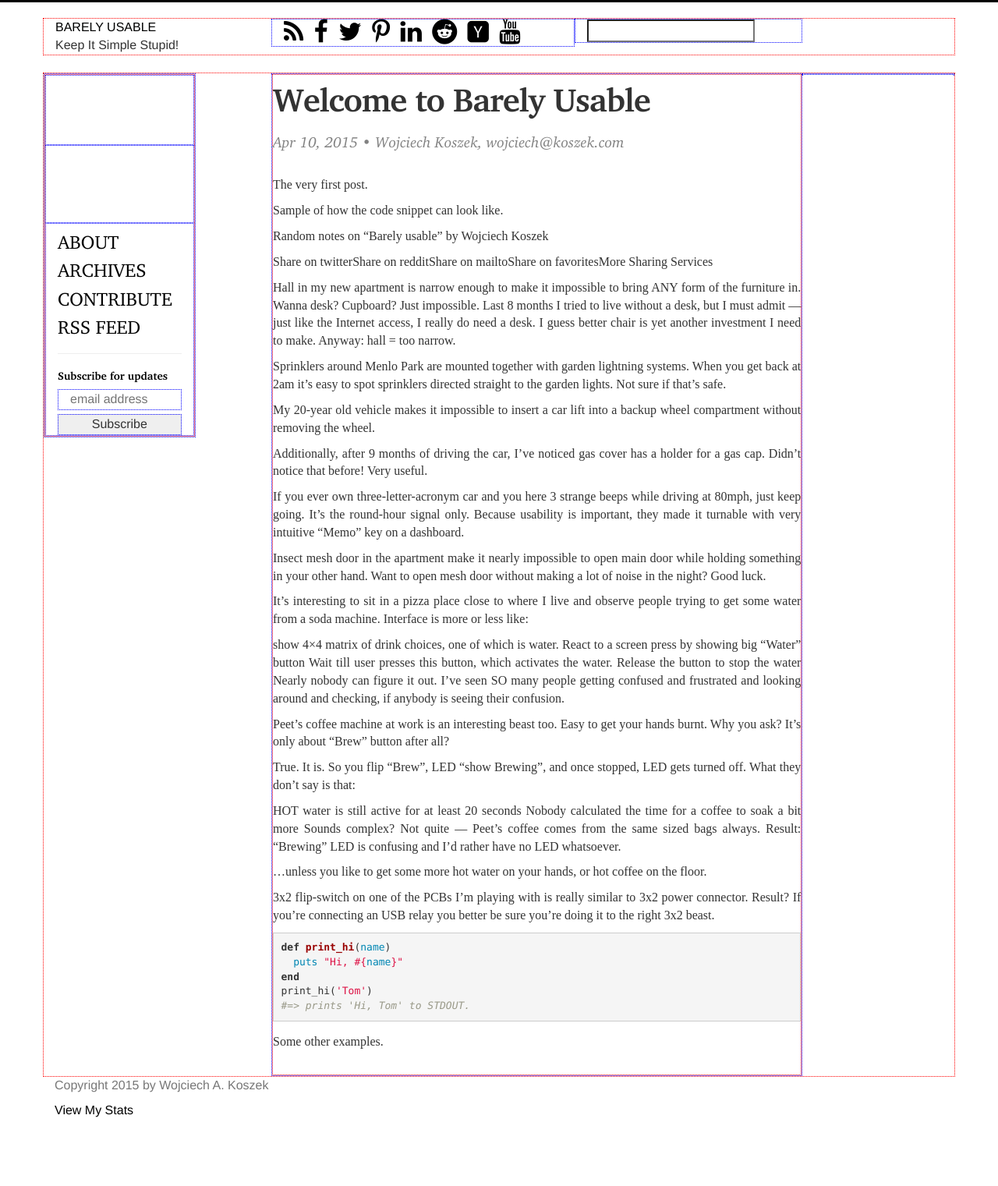
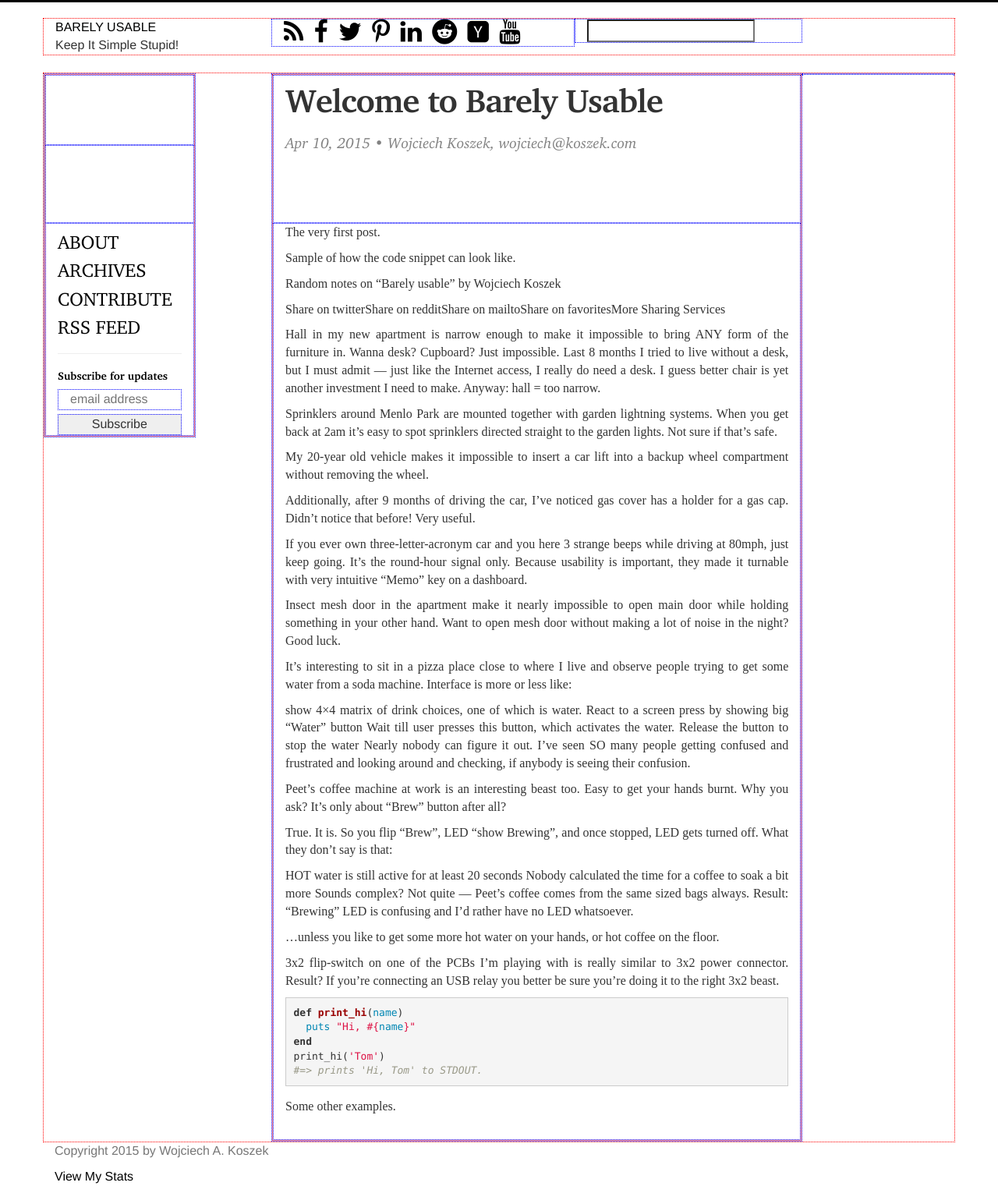
Before and after one commit to wkoszek/barelyusable, a Jekyll site: the page built from _posts/2015-04-10-foreword.md, in a window 1280 px wide. Shown: the whole page at 78% size. Built offline with Jekyll 4.4.1, drawn with Linux system fonts in a browser that asks for light colours; nearby versions of some CDN libraries; comment, search, counter and statistics services are not loaded; before the commit the page ends 1436 px from its top, so only the background shows below that.

Commit message:
Fix the way posts look like.

```diff
--- a/_layouts/post.html
+++ b/_layouts/post.html
@@ -1,15 +1,23 @@
 ---
 layout: default
 ---
-<div class="post">
 
+<div class="col-sm-12" style="height: 190px">
 	<header class="post-header">
 		<h1 class="post-title">{{ page.title }}</h1>
-    <p class="post-meta">{{ page.date | date: "%b %-d, %Y" }}{% if page.author %} • {{ page.author }}{% endif %}{% if page.meta %} • {{ page.meta }}{% endif %}</p>
+		<p class="post-meta">
+			{{ page.date | date: "%b %-d, %Y" }}
+			{% if page.author %}
+				• {{ page.author }}
+			{% endif %}
+			{% if page.meta %}
+				• {{ page.meta }}
+			{% endif %}
+		</p>
 	</header>
-
+</div>
+<div class="col-sm-12 content">
 	<article class="post-content">
 		{{ content }}
 	</article>
-
 </div>
```
Lines whose indentation alone changed are shown as unchanged.
